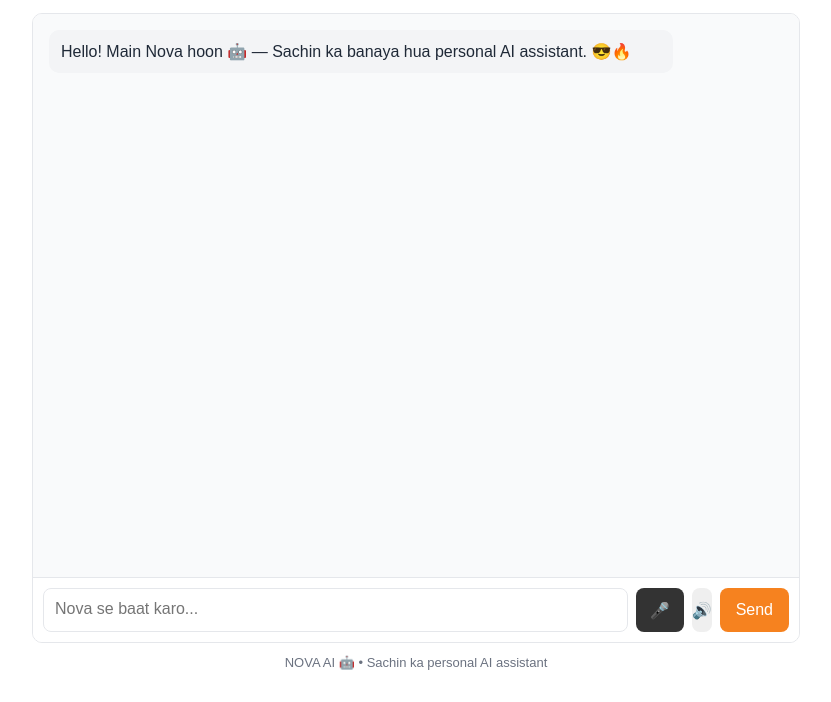
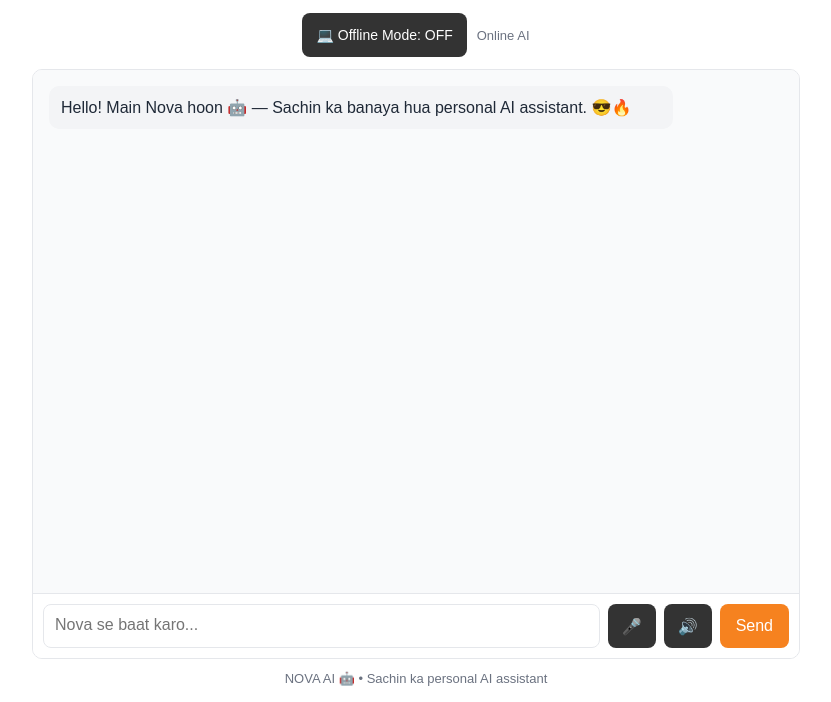
Before and after one commit to rohitsharmarohitsharma7346-lgtm/llm-chat-app-template, a website: page public/index.html in a window 1280 px wide. Shown: the part 98-800 px from the top of the page, without its empty margins (224-1055 px from the left). Drawn offline with Linux system fonts and the light colour scheme.

Commit message:
Update index.html

```diff
--- a/public/index.html
+++ b/public/index.html
@@ -42,8 +42,34 @@
 			font-size: 24px;
 		}
 
+		/* OFFLINE MODE */
+		.mode-bar {
+			display: flex;
+			justify-content: center;
+			align-items: center;
+			gap: 10px;
+			margin-bottom: 12px;
+		}
+
+		#offline-button {
+			padding: 8px 14px;
+			background: #333;
+			color: white;
+			border-radius: 8px;
+			font-size: 14px;
+		}
+
+		#offline-button.active {
+			background: #2e7d32;
+		}
+
+		#mode-status {
+			font-size: 13px;
+			color: #6b7280;
+		}
+
 		.chat-container {
-			height: calc(100vh - 170px);
+			height: calc(100vh - 210px);
 			min-height: 400px;
 			display: flex;
 			flex-direction: column;
@@ -132,6 +158,12 @@
 			background: #d32f2f;
 		}
 
+		#voice-button {
+			width: 48px;
+			background: #333;
+			color: white;
+		}
+
 		#send-button {
 			padding: 0 16px;
 			background: var(--primary);
@@ -158,6 +190,17 @@
 		<h1>NOVA AI 🤖</h1>
 		<p>Sachin ka personal AI assistant</p>
 	</header>
+
+	<!-- OFFLINE MODE BUTTON -->
+	<div class="mode-bar">
+		<button id="offline-button" type="button">
+			💻 Offline Mode: OFF
+		</button>
+
+		<span id="mode-status">
+			Online AI
+		</span>
+	</div>
 
 	<div class="chat-container">
 
@@ -189,10 +232,10 @@
 			>🎤</button>
 
 			<button
-	id="voice-button"
-	type="button"
-	title="Nova voice ON/OFF"
->🔊</button>
+				id="voice-button"
+				type="button"
+				title="Nova voice ON/OFF"
+			>🔊</button>
 
 			<button
 				id="send-button"
```
